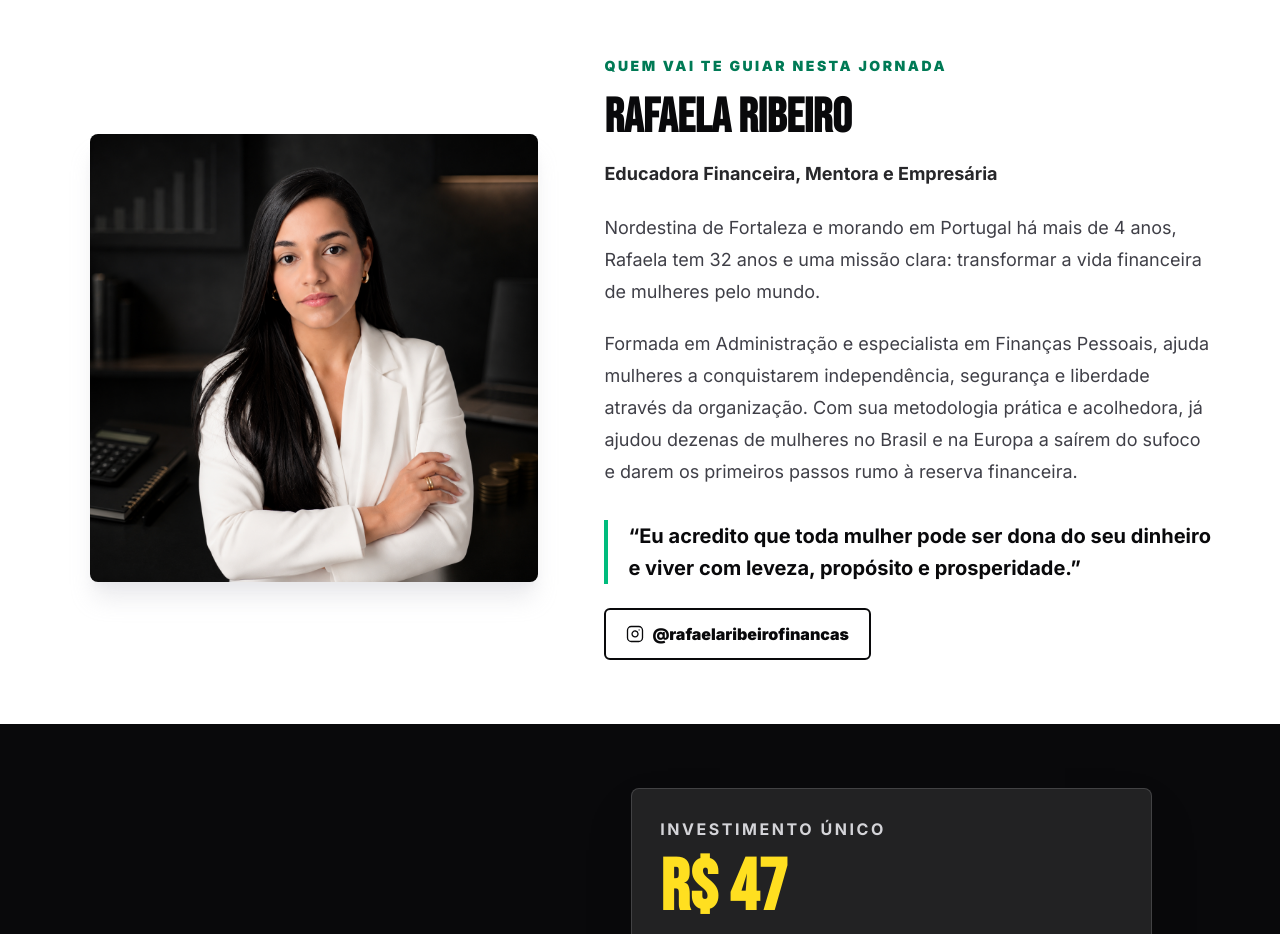
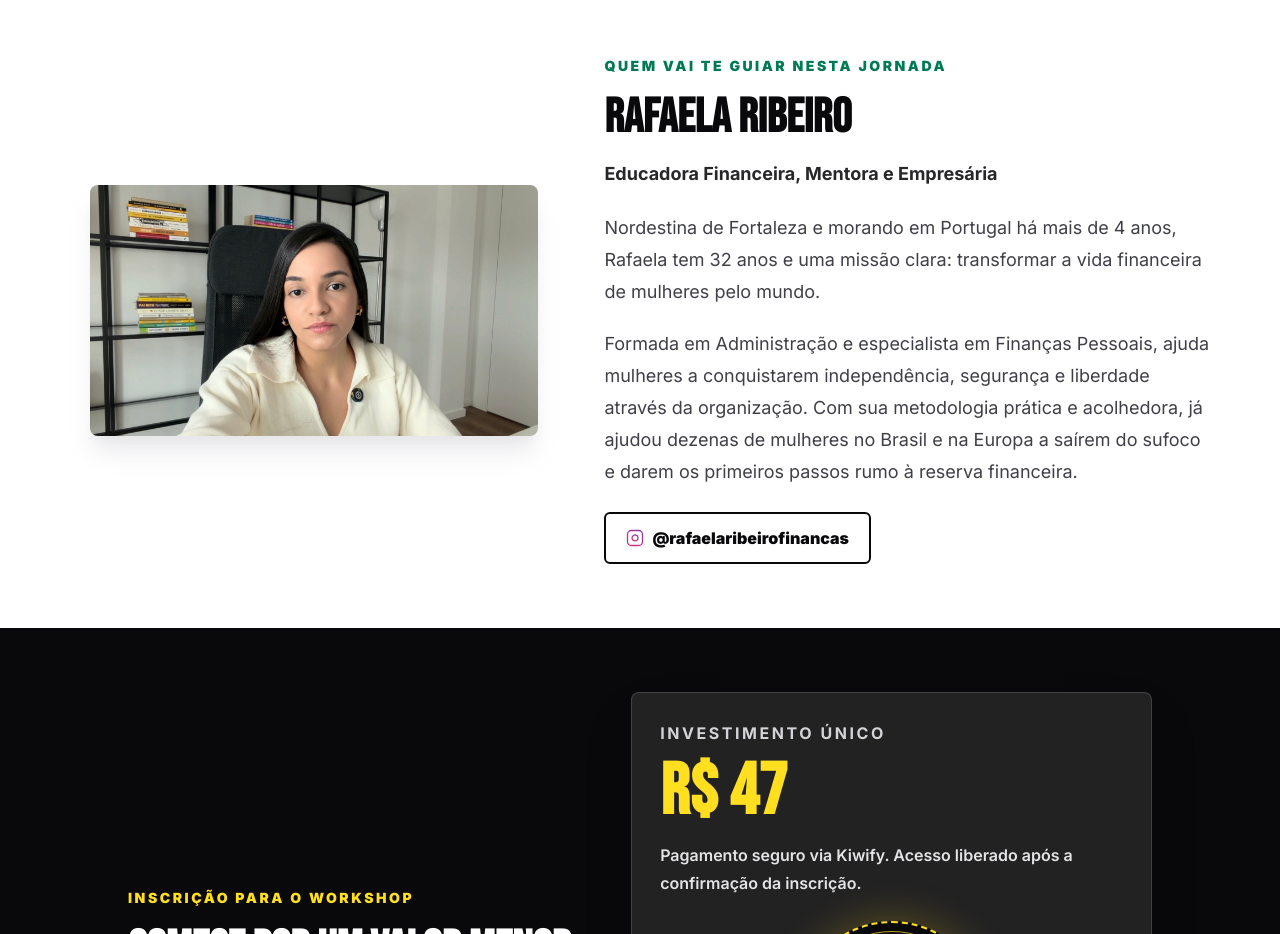
Before and after one commit to jairoduarteribeiro/organize-se, a Next.js app: page / in a window 1280 px wide. Shown: the part 3920-4854 px from the top of the page. Built offline with nearby package versions, Linux system fonts and the light colour scheme; no server answers.

Commit message:
fix(bio): update profile section visuals
Summary:

- Replace the Lucide Instagram icon with an inline SVG gradient.

- Remove the bio quote block and point the profile image to sobre-rafa.jpg.

```diff
--- a/app/components/landing/BioSection.tsx
+++ b/app/components/landing/BioSection.tsx
@@ -1,17 +1,10 @@
 "use client";
 
-import { createLucideIcon } from "lucide-react";
 import Image from "next/image";
 import { useRef } from "react";
 
 import { useInView } from "@/app/hooks/useInView";
 import { INSTAGRAM_URL } from "@/app/lib/constants";
-
-const Instagram = createLucideIcon("Instagram", [
-  ["rect", { width: "20", height: "20", x: "2", y: "2", rx: "5", ry: "5" }],
-  ["path", { d: "M16 11.37A4 4 0 1 1 12.63 8 4 4 0 0 1 16 11.37z" }],
-  ["line", { x1: "17.5", x2: "17.51", y1: "6.5", y2: "6.5" }],
-]);
 
 export function BioSection() {
   const headingRef = useRef<HTMLDivElement>(null);
@@ -31,7 +24,7 @@ export function BioSection() {
             loading="lazy"
             quality={70}
             sizes="(max-width: 1024px) 100vw, 40vw"
-            src="/images/rafa.png"
+            src="/images/sobre-rafa.jpg"
             width={1254}
           />
         </div>
@@ -72,17 +65,40 @@ export function BioSection() {
               sufoco e darem os primeiros passos rumo à reserva financeira.
             </p>
           </div>
-          <blockquote className="mt-8 border-l-4 border-emerald-500 pl-5 text-xl font-bold leading-8 text-zinc-950">
-            “Eu acredito que toda mulher pode ser dona do seu dinheiro e viver
-            com leveza, propósito e prosperidade.”
-          </blockquote>
           <a
             className="mt-6 inline-flex min-h-12 items-center gap-2 rounded-md border-2 border-zinc-950 px-5 py-3 text-base font-black text-zinc-950 transition-colors hover:bg-zinc-950 hover:text-white focus-visible:outline focus-visible:outline-2 focus-visible:outline-offset-4 focus-visible:outline-zinc-950"
             href={INSTAGRAM_URL}
             rel="noopener noreferrer"
             target="_blank"
           >
-            <Instagram size={18} strokeWidth={1.75} aria-hidden="true" />
+            <svg
+              xmlns="http://www.w3.org/2000/svg"
+              viewBox="0 0 24 24"
+              fill="none"
+              stroke="url(#ig-gradient)"
+              strokeWidth={1.75}
+              strokeLinecap="round"
+              strokeLinejoin="round"
+              width={18}
+              height={18}
+              aria-hidden="true"
+            >
+              <defs>
+                <linearGradient
+                  id="ig-gradient"
+                  x1="0%"
+                  y1="100%"
+                  x2="100%"
+                  y2="0%"
+                >
+                  <stop offset="0%" stopColor="#E1306C" />
+                  <stop offset="100%" stopColor="#833AB4" />
+                </linearGradient>
+              </defs>
+              <rect width="20" height="20" x="2" y="2" rx="5" ry="5" />
+              <path d="M16 11.37A4 4 0 1 1 12.63 8 4 4 0 0 1 16 11.37z" />
+              <line x1="17.5" x2="17.51" y1="6.5" y2="6.5" />
+            </svg>
             @rafaelaribeirofinancas
           </a>
         </div>
```
